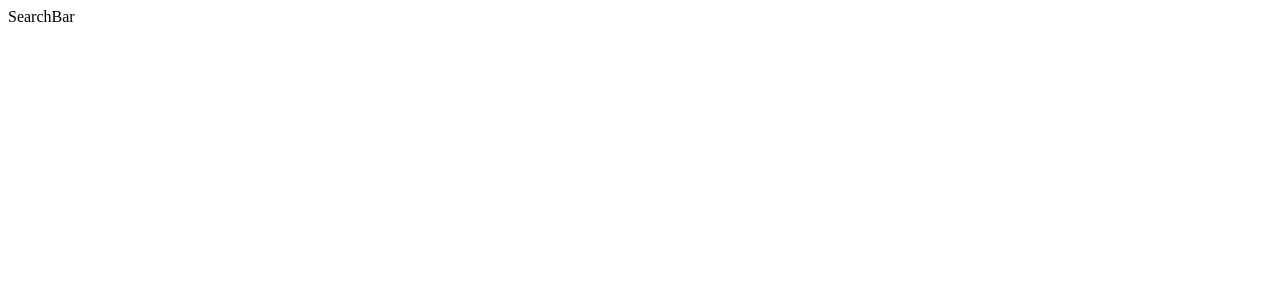
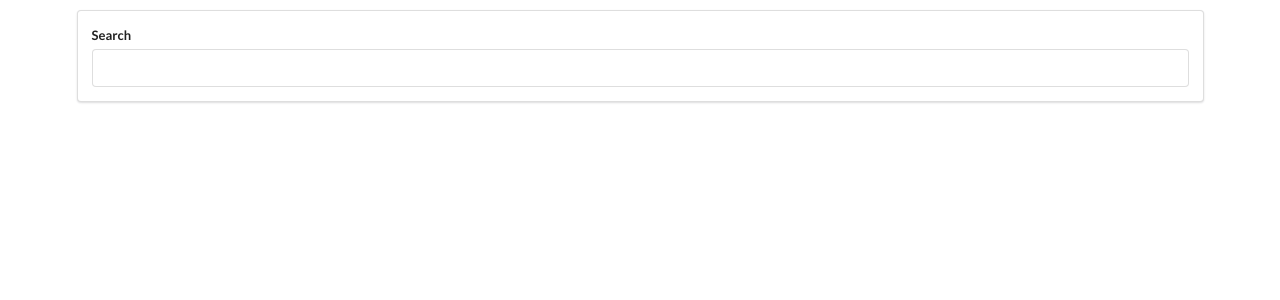
Before and after one commit to CAM603/pictures, a React (Create React App) app: page / in a window 1280 px wide. Shown: the top 300 px of the page. Built offline with nearby package versions, Linux system fonts and the light colour scheme.

Commit message:
added onchange

```diff
--- a/public/index.html
+++ b/public/index.html
@@ -10,6 +10,7 @@
       content="Web site created using create-react-app"
     />
     <link rel="apple-touch-icon" href="%PUBLIC_URL%/logo192.png" />
+    <link rel="stylesheet" href="https://cdnjs.cloudflare.com/ajax/libs/semantic-ui/2.4.1/semantic.min.css" />
     <!--
       manifest.json provides metadata used when your web app is installed on a
       user's mobile device or desktop. See https://developers.google.com/web/fundamentals/web-app-manifest/
--- a/src/components/App.js
+++ b/src/components/App.js
@@ -3,7 +3,7 @@ import SearchBar from './SearchBar';
 
 const App = () => {
     return (
-        <div>
+        <div className="ui container" style={{marginTop: '10px'}}>
             <SearchBar/>
         </div>
     )
--- a/src/components/SearchBar.js
+++ b/src/components/SearchBar.js
@@ -2,8 +2,21 @@ import React from 'react';
 import { render } from '@testing-library/react';
 
 class SearchBar extends React.Component {
+    onInputChange(event) {
+        console.log(event.target.value)
+    }
+
     render() {
-        return <div>SearchBar</div>
+        return (
+            <div className="ui segment">
+                <form className="ui form">
+                    <div className="field">
+                        <label>Search</label>
+                        <input type="text" onChange={this.onInputChange}/>
+                    </div>
+                </form>
+            </div>
+        )
     }
 }
 
```
